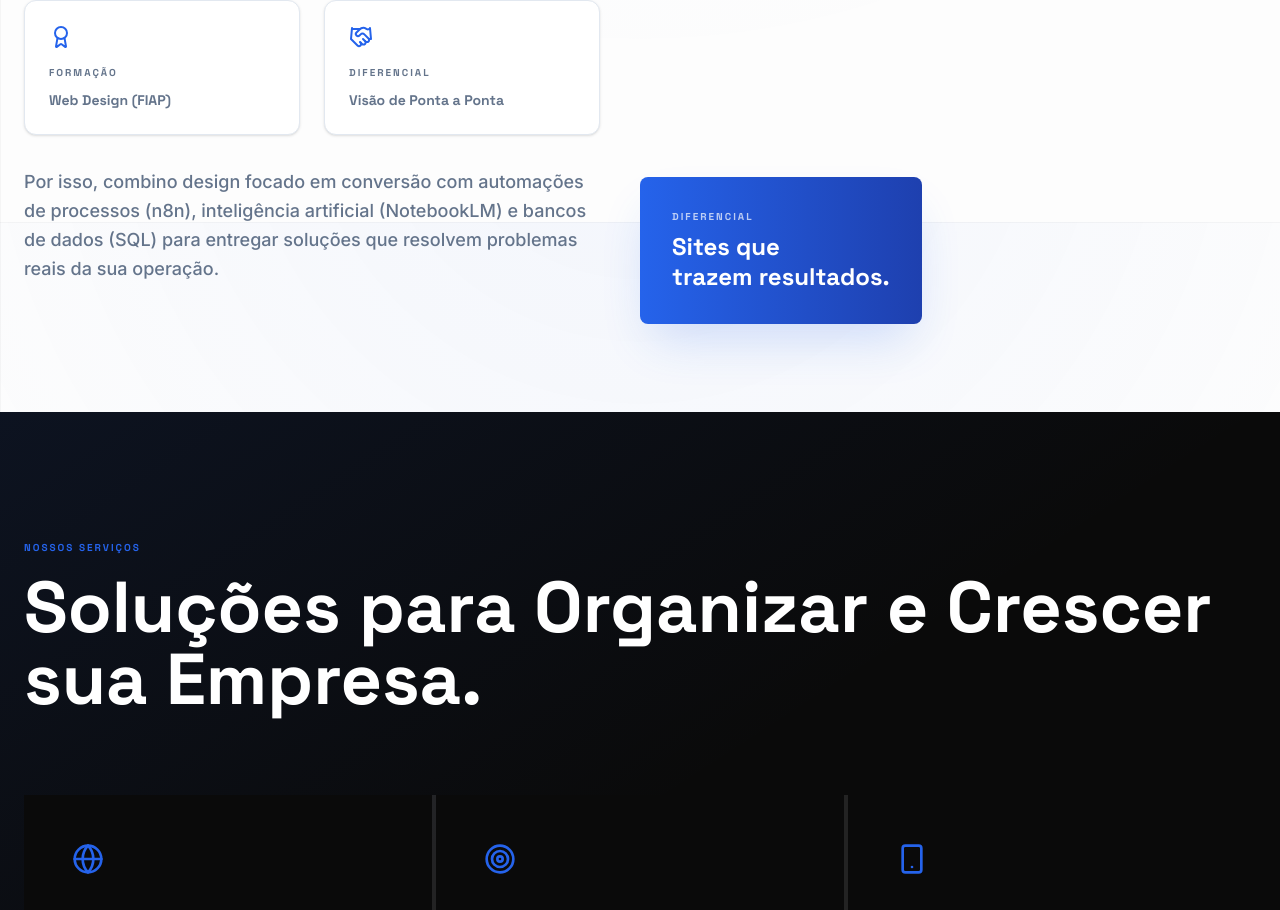
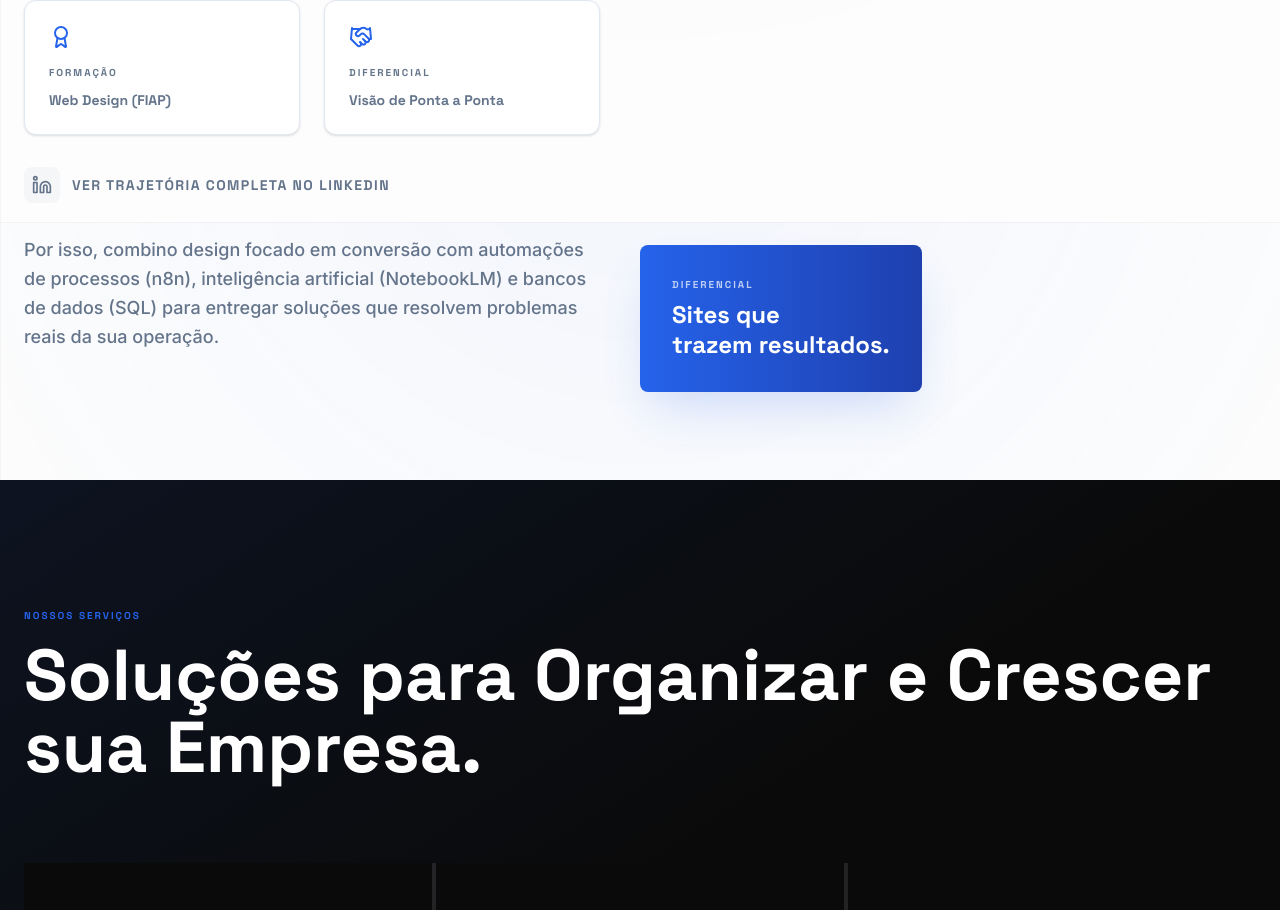
Before and after one commit to IsabellaSiqueira/Site-Isabella, a React (Vite) app: page / in a window 1280 px wide. Shown: the part 2978-3888 px from the top of the page. Built offline with nearby package versions, Linux system fonts and the light colour scheme.

Commit message:
feat: Add LinkedIn link and icon
Integrates a direct link to Isabella Tragante's LinkedIn profile, enhancing credibility and providing users with a way to explore her full professional trajectory. Includes the LinkedIn icon for visual recognition.

```diff
--- a/src/App.tsx
+++ b/src/App.tsx
@@ -34,7 +34,8 @@ import {
   MousePointer2,
   PenTool,
   Video,
-  Box
+  Box,
+  Linkedin
 } from "lucide-react";
 import { useState } from "react";
 
@@ -317,6 +318,21 @@ export default function App() {
                   <div className="font-display font-bold text-sm">Visão de Ponta a Ponta</div>
                 </div>
               </div>
+
+              <div className="flex">
+                <a
+                  href="https://www.linkedin.com/in/isabella-tragante/"
+                  target="_blank"
+                  rel="noopener noreferrer"
+                  className="flex items-center gap-3 text-slate hover:text-accent font-display font-bold text-sm uppercase tracking-widest transition-all group"
+                >
+                  <span className="p-2 bg-slate/5 group-hover:bg-accent/10 rounded-lg transition-colors">
+                    <Linkedin className="w-5 h-5" />
+                  </span>
+                  Ver trajetória completa no LinkedIn
+                </a>
+              </div>
+
               <p>
                 Por isso, combino design focado em conversão com automações de processos (n8n), inteligência artificial (NotebookLM) e bancos de dados (SQL) para entregar soluções que resolvem problemas reais da sua operação.
               </p>
```
